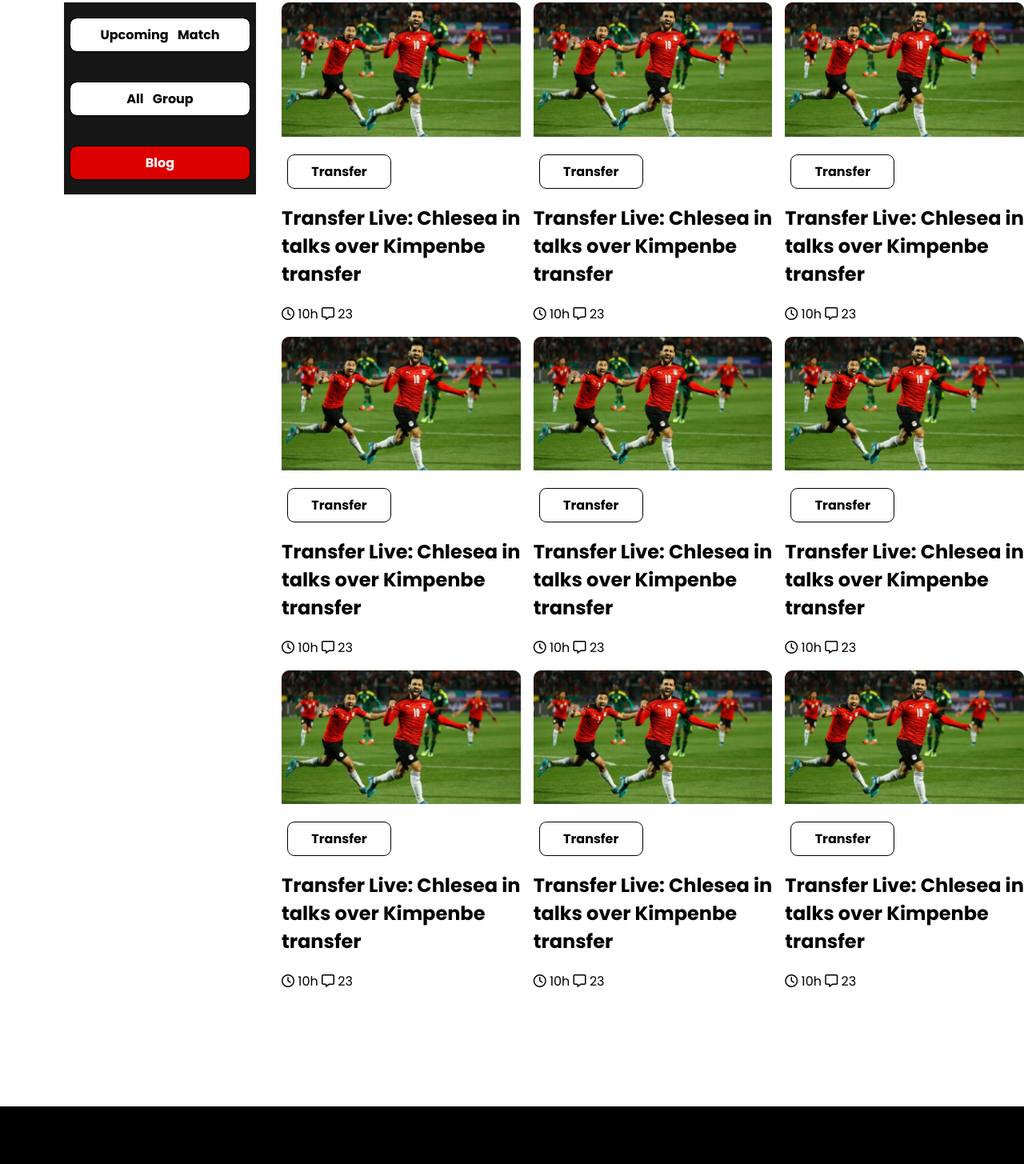
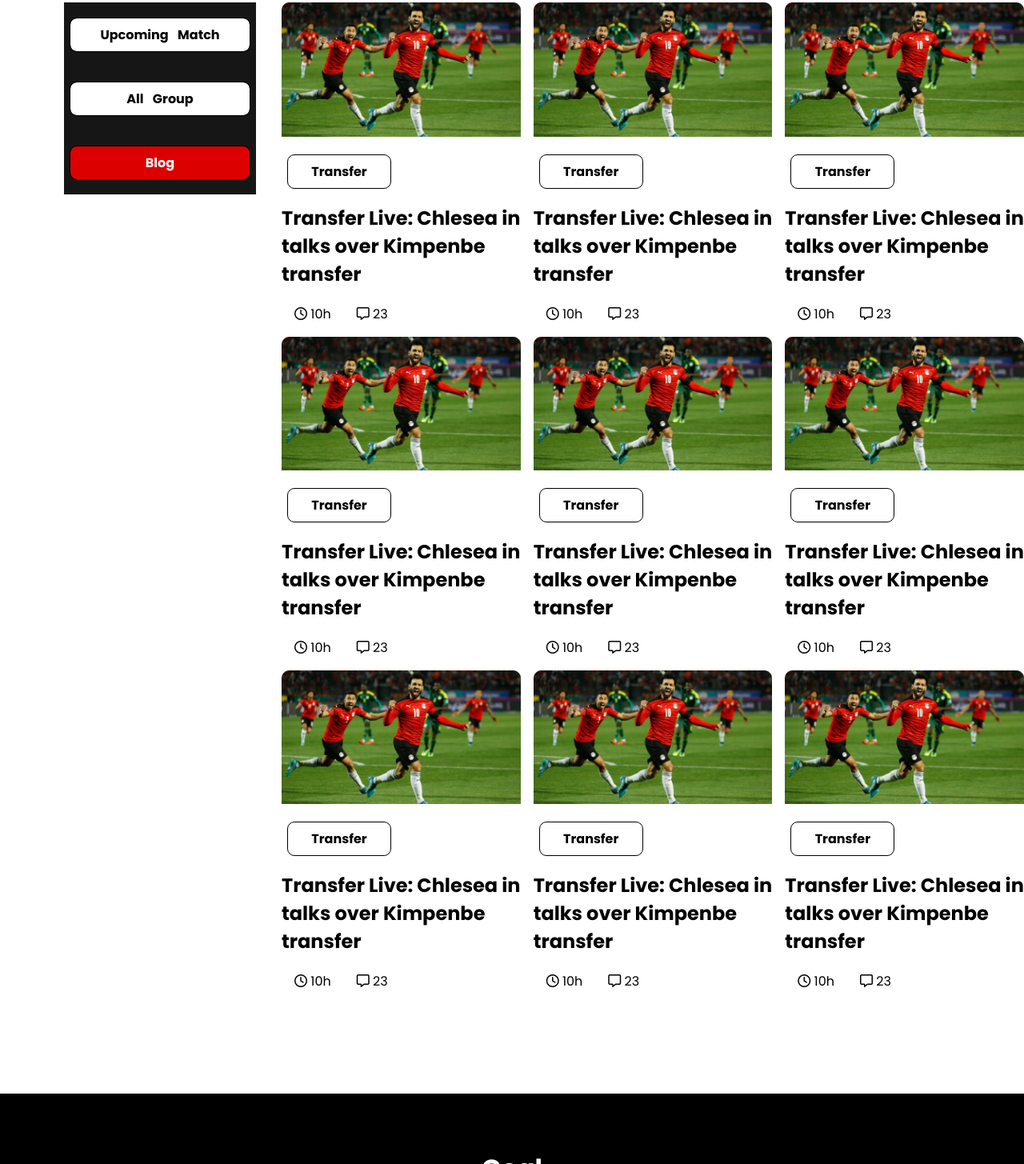
Before and after one commit to foy4748/ph_assignment_02, a website: page index.html in a window 1280 px wide. Shown: the part 762-2217 px from the top of the page at 80% size. Drawn offline with Linux system fonts and the light colour scheme.

Commit message:
Fixed the Clock and Message status alignments

```diff
--- a/css/style.css
+++ b/css/style.css
@@ -138,7 +138,7 @@ body {
 .grid-cards {
   display: grid;
   grid-template-columns: repeat(3, 1fr);
-  grid-column-gap: 1rem;
+  grid-gap: 1rem;
 }
 
 .blog-card > .link-button {
@@ -148,6 +148,14 @@ body {
 
 .blog-card > img {
   width: 100%;
+}
+
+.status {
+  display: flex;
+  align-items: center;
+}
+.status > p {
+  margin: 0 1rem;
 }
 /* --------------------- */
 
--- a/index.html
+++ b/index.html
@@ -71,10 +71,10 @@
               <img src="images/Blog Image.png" alt="" />
               <a href="" class="link-button">Transfer</a>
               <h2>Transfer Live: Chlesea in talks over Kimpenbe transfer</h2>
-              <p class="status">
-                <i class="fa-regular fa-clock"></i> 10h
-                <i class="fa-regular fa-message"></i> 23
-              </p>
+              <div class="status">
+                <p class="age"><i class="fa-regular fa-clock"></i> 10h</p>
+                <p class="messages"><i class="fa-regular fa-message"></i> 23</p>
+              </div>
             </div>
             <!-- END of A Single Blog Card -->
 
@@ -83,10 +83,10 @@
               <img src="images/Blog Image.png" alt="" />
               <a href="" class="link-button">Transfer</a>
               <h2>Transfer Live: Chlesea in talks over Kimpenbe transfer</h2>
-              <p class="status">
-                <i class="fa-regular fa-clock"></i> 10h
-                <i class="fa-regular fa-message"></i> 23
-              </p>
+              <div class="status">
+                <p class="age"><i class="fa-regular fa-clock"></i> 10h</p>
+                <p class="messages"><i class="fa-regular fa-message"></i> 23</p>
+              </div>
             </div>
             <!-- END of A Single Blog Card -->
 
@@ -95,10 +95,10 @@
               <img src="images/Blog Image.png" alt="" />
               <a href="" class="link-button">Transfer</a>
               <h2>Transfer Live: Chlesea in talks over Kimpenbe transfer</h2>
-              <p class="status">
-                <i class="fa-regular fa-clock"></i> 10h
-                <i class="fa-regular fa-message"></i> 23
-              </p>
+              <div class="status">
+                <p class="age"><i class="fa-regular fa-clock"></i> 10h</p>
+                <p class="messages"><i class="fa-regular fa-message"></i> 23</p>
+              </div>
             </div>
             <!-- END of A Single Blog Card -->
 
@@ -107,10 +107,10 @@
               <img src="images/Blog Image.png" alt="" />
               <a href="" class="link-button">Transfer</a>
               <h2>Transfer Live: Chlesea in talks over Kimpenbe transfer</h2>
-              <p class="status">
-                <i class="fa-regular fa-clock"></i> 10h
-                <i class="fa-regular fa-message"></i> 23
-              </p>
+              <div class="status">
+                <p class="age"><i class="fa-regular fa-clock"></i> 10h</p>
+                <p class="messages"><i class="fa-regular fa-message"></i> 23</p>
+              </div>
             </div>
             <!-- END of A Single Blog Card -->
 
@@ -119,10 +119,10 @@
               <img src="images/Blog Image.png" alt="" />
               <a href="" class="link-button">Transfer</a>
               <h2>Transfer Live: Chlesea in talks over Kimpenbe transfer</h2>
-              <p class="status">
-                <i class="fa-regular fa-clock"></i> 10h
-                <i class="fa-regular fa-message"></i> 23
-              </p>
+              <div class="status">
+                <p class="age"><i class="fa-regular fa-clock"></i> 10h</p>
+                <p class="messages"><i class="fa-regular fa-message"></i> 23</p>
+              </div>
             </div>
             <!-- END of A Single Blog Card -->
 
@@ -131,10 +131,10 @@
               <img src="images/Blog Image.png" alt="" />
               <a href="" class="link-button">Transfer</a>
               <h2>Transfer Live: Chlesea in talks over Kimpenbe transfer</h2>
-              <p class="status">
-                <i class="fa-regular fa-clock"></i> 10h
-                <i class="fa-regular fa-message"></i> 23
-              </p>
+              <div class="status">
+                <p class="age"><i class="fa-regular fa-clock"></i> 10h</p>
+                <p class="messages"><i class="fa-regular fa-message"></i> 23</p>
+              </div>
             </div>
             <!-- END of A Single Blog Card -->
 
@@ -143,10 +143,10 @@
               <img src="images/Blog Image.png" alt="" />
               <a href="" class="link-button">Transfer</a>
               <h2>Transfer Live: Chlesea in talks over Kimpenbe transfer</h2>
-              <p class="status">
-                <i class="fa-regular fa-clock"></i> 10h
-                <i class="fa-regular fa-message"></i> 23
-              </p>
+              <div class="status">
+                <p class="age"><i class="fa-regular fa-clock"></i> 10h</p>
+                <p class="messages"><i class="fa-regular fa-message"></i> 23</p>
+              </div>
             </div>
             <!-- END of A Single Blog Card -->
 
@@ -155,10 +155,10 @@
               <img src="images/Blog Image.png" alt="" />
               <a href="" class="link-button">Transfer</a>
               <h2>Transfer Live: Chlesea in talks over Kimpenbe transfer</h2>
-              <p class="status">
-                <i class="fa-regular fa-clock"></i> 10h
-                <i class="fa-regular fa-message"></i> 23
-              </p>
+              <div class="status">
+                <p class="age"><i class="fa-regular fa-clock"></i> 10h</p>
+                <p class="messages"><i class="fa-regular fa-message"></i> 23</p>
+              </div>
             </div>
             <!-- END of A Single Blog Card -->
 
@@ -167,16 +167,20 @@
               <img src="images/Blog Image.png" alt="" />
               <a href="" class="link-button">Transfer</a>
               <h2>Transfer Live: Chlesea in talks over Kimpenbe transfer</h2>
-              <p class="status">
-                <i class="fa-regular fa-clock"></i> 10h
-                <i class="fa-regular fa-message"></i> 23
-              </p>
+              <div class="status">
+                <p class="age"><i class="fa-regular fa-clock"></i> 10h</p>
+                <p class="messages"><i class="fa-regular fa-message"></i> 23</p>
+              </div>
             </div>
             <!-- END of A Single Blog Card -->
           </div>
           <!--
-	      ONLY VISIBLE IN TABLET MODE
-	  -->
+			  End of Blog Cards
+		  -->
+
+          <!--
+			  ONLY VISIBLE IN TABLET MODE
+		  -->
           <div class="view-all">
             <a href="" class="link-button">View All</a>
           </div>
```
